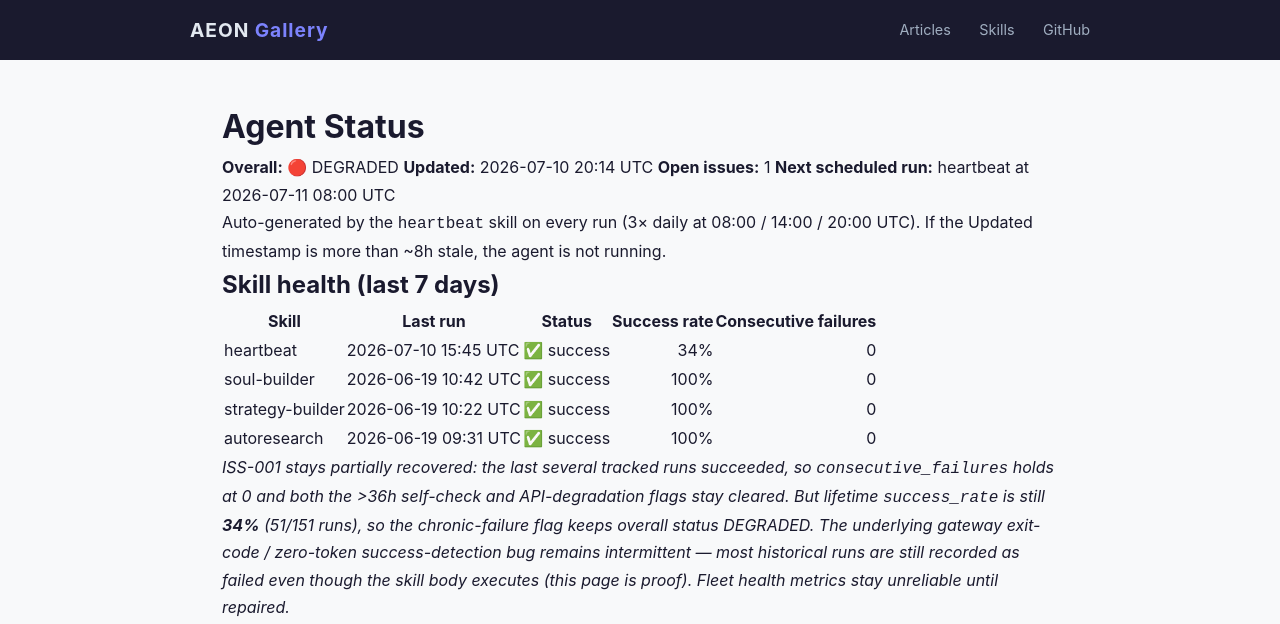
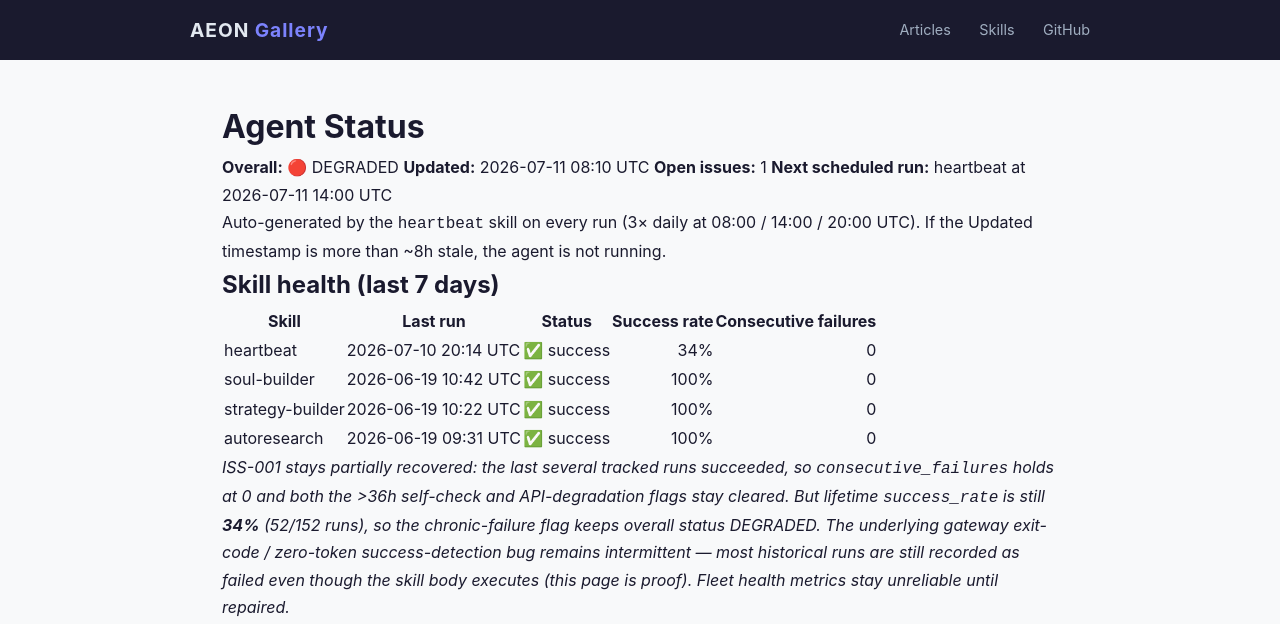
Before and after one commit to RickCrosschain/aeon, a Jekyll site: the page built from docs/status.md, in a window 1280 px wide. Shown: the top 624 px of the page. Built offline with Jekyll 4.4.1, drawn with Linux system fonts in a browser that asks for light colours.

Commit message:
chore(heartbeat): auto-commit 2026-07-11

```diff
--- a/docs/status.md
+++ b/docs/status.md
@@ -7,9 +7,9 @@
 # Agent Status
 
 **Overall:** 🔴 DEGRADED
-**Updated:** 2026-07-10 20:14 UTC
+**Updated:** 2026-07-11 08:10 UTC
 **Open issues:** 1
-**Next scheduled run:** heartbeat at 2026-07-11 08:00 UTC
+**Next scheduled run:** heartbeat at 2026-07-11 14:00 UTC
 
 Auto-generated by the `heartbeat` skill on every run (3× daily at 08:00 / 14:00 / 20:00 UTC). If the Updated timestamp is more than ~8h stale, the agent is not running.
 
@@ -17,12 +17,12 @@
 
 | Skill | Last run | Status | Success rate | Consecutive failures |
 |-------|----------|--------|-------------:|---------------------:|
-| heartbeat | 2026-07-10 15:45 UTC | ✅ success | 34% | 0 |
+| heartbeat | 2026-07-10 20:14 UTC | ✅ success | 34% | 0 |
 | soul-builder | 2026-06-19 10:42 UTC | ✅ success | 100% | 0 |
 | strategy-builder | 2026-06-19 10:22 UTC | ✅ success | 100% | 0 |
 | autoresearch | 2026-06-19 09:31 UTC | ✅ success | 100% | 0 |
 
-_ISS-001 stays partially recovered: the last several tracked runs succeeded, so `consecutive_failures` holds at 0 and both the >36h self-check and API-degradation flags stay cleared. But lifetime `success_rate` is still **34%** (51/151 runs), so the chronic-failure flag keeps overall status DEGRADED. The underlying gateway exit-code / zero-token success-detection bug remains intermittent — most historical runs are still recorded as failed even though the skill body executes (this page is proof). Fleet health metrics stay unreliable until repaired._
+_ISS-001 stays partially recovered: the last several tracked runs succeeded, so `consecutive_failures` holds at 0 and both the >36h self-check and API-degradation flags stay cleared. But lifetime `success_rate` is still **34%** (52/152 runs), so the chronic-failure flag keeps overall status DEGRADED. The underlying gateway exit-code / zero-token success-detection bug remains intermittent — most historical runs are still recorded as failed even though the skill body executes (this page is proof). Fleet health metrics stay unreliable until repaired._
 
 ## Open issues
 
--- a/memory/token-usage.csv
+++ b/memory/token-usage.csv
@@ -54,3 +54,4 @@
 2026-07-10,heartbeat,claude-opus-4-8,2094,4946,329866,38426
 2026-07-10,heartbeat,claude-opus-4-8,2314,4668,332837,39415
 2026-07-10,heartbeat,claude-opus-4-8,2092,4198,244586,56236
+2026-07-11,heartbeat,claude-opus-4-8,2096,4221,389660,40065
```
Also changed, not shown: memory/logs/2026-07-11.md (added, +16 -0 lines), .outputs/heartbeat.md.
